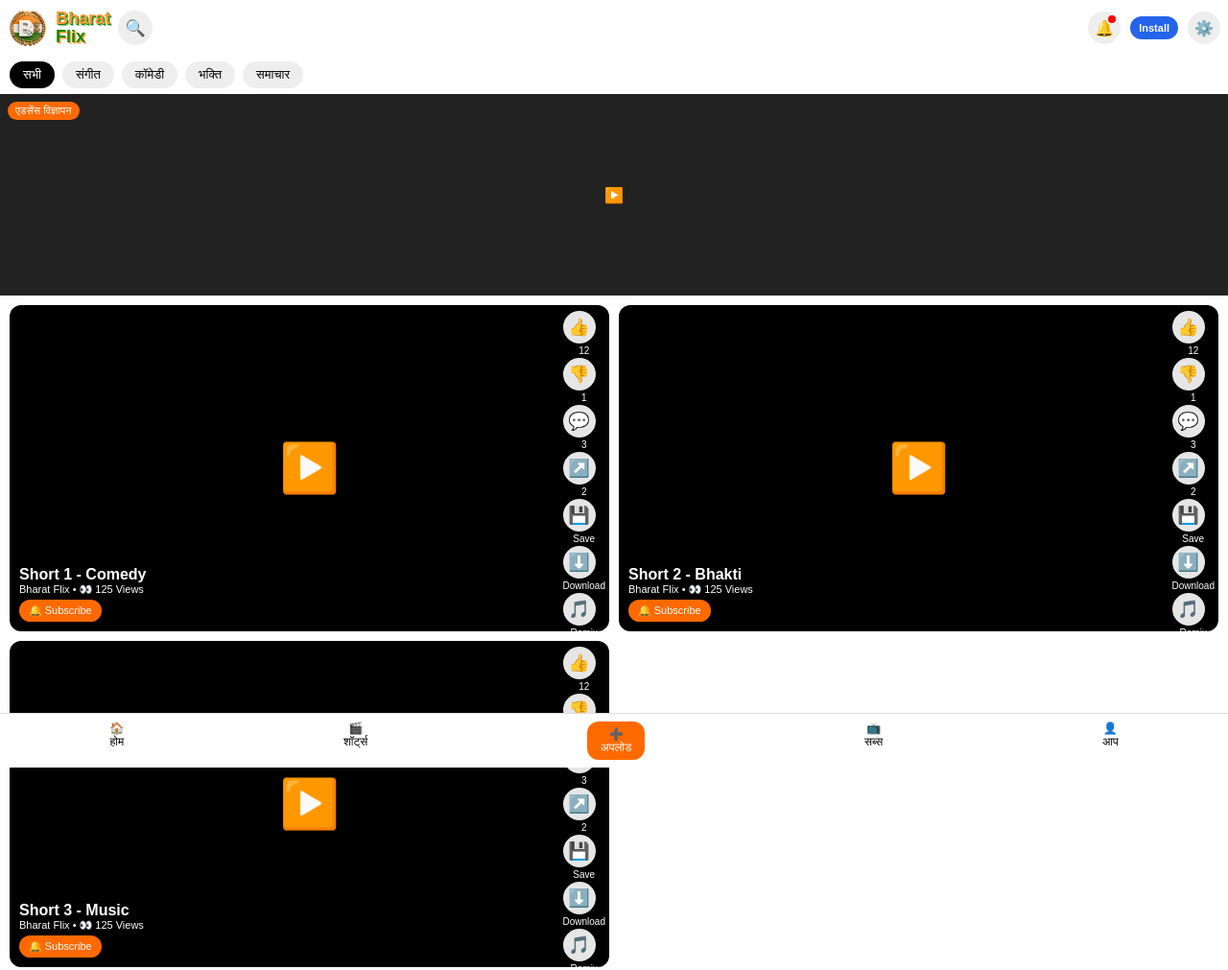
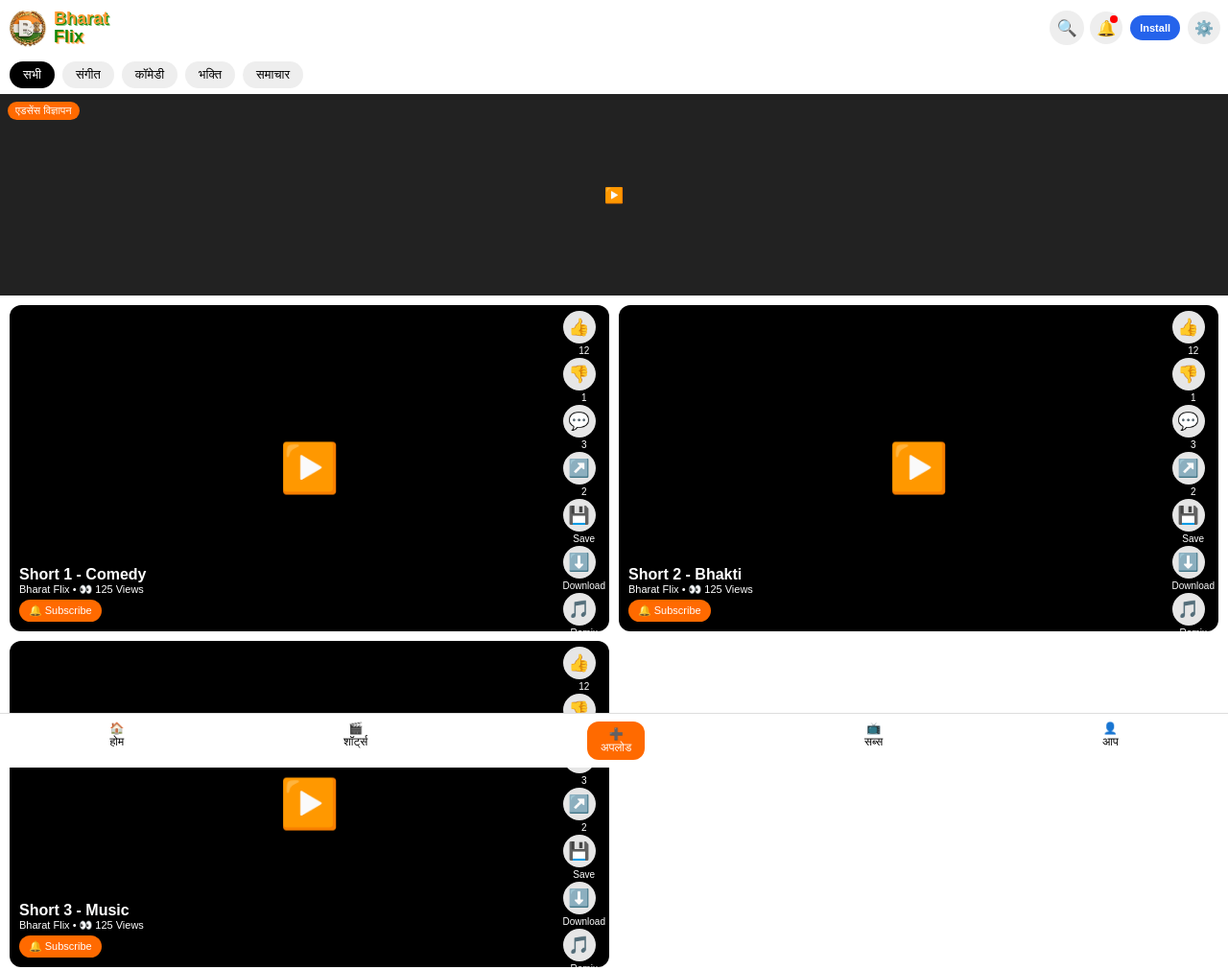
Before and after one commit to BHARATFLIX/bharat-flix, a website: page index.html in a window 1280 px wide. Shown: the top 1011 px of the page at 96% size. Drawn offline with Linux system fonts and the light colour scheme.

Commit message:
Update index.html

```diff
--- a/index.html
+++ b/index.html
@@ -16,23 +16,26 @@ body.dark{background:#0f0f0f;color:#fff}
 body.dark .top,body.dark .bottom,body.dark .popup{background:#1a1a1a;color:#fff;border-color:#333}
 body.dark .searchIconBtn,body.dark .bellBtn,body.dark .setBtn,body.dark .chip{background:#333;color:#fff}
 body.dark .chip.active{background:#fff;color:#000}
-.top{display:flex;align-items:center;gap:8px;padding:8px 8px;position:sticky;top:0;background:#fff;z-index:100}
+.top{display:flex;align-items:center;gap:6px;padding:8px 8px;position:sticky;top:0;background:#fff;z-index:100}
 .top img.logoImg{width:42px;height:42px;min-width:42px;border-radius:50%;object-fit:cover}
 .brand3d{font-size:18px;font-weight:900;line-height:1.05;white-space:nowrap;color:#FF9933;text-shadow:1px 1px 0 #138808,2px 2px 0 rgba(19,136,8,.5)}
 .brand3d span{color:#138808;text-shadow:1px 1px 0 #FF9933,2px 2px 0 rgba(255,153,51,.5)}
-.searchIconBtn{width:36px;height:36px;min-width:36px;border:none;background:#eee;border-radius:50%;font-size:17px;cursor:pointer}
+/* SEARCH RIGHT FIX - Ab Search Dayi Taraf */
+.searchIconBtn{width:36px;height:36px;min-width:36px;border:none;background:#eee;border-radius:50%;font-size:17px;cursor:pointer;margin-left:auto}
 .searchExpand{display:none;flex:1;align-items:center;background:#fff;border-radius:20px;padding:2px 3px 2px 6px;gap:2px;border:1px solid #ddd;min-width:0}
 .searchExpand.open{display:flex;position:fixed;top:62px;left:10px;right:10px;z-index:200;box-shadow:0 5px 15px rgba(0,0,0,.2)}
 .searchExpand input{flex:1;background:transparent;border:none;outline:none;min-width:0;font-size:14px}
 .searchExpand .micBtn{width:36px;height:36px;min-width:36px;border:none;background:#fff;border-radius:50%;font-size:18px;cursor:pointer}
 .searchExpand .micBtn.listening{background:#ff4444;color:#fff}
 .searchExpand .closeBtn{width:30px;height:30px;border:none;background:transparent;font-size:16px}
-.rightIcons{margin-left:auto;display:flex;align-items:center;gap:10px}
+.rightIcons{display:flex;align-items:center;gap:8px}
 .bellBtn{width:34px;height:34px;min-width:34px;border:none;background:#eee;border-radius:50%;font-size:16px;position:relative}
 .bellBtn i{position:absolute;top:4px;right:5px;width:8px;height:8px;background:red;border-radius:50%;display:block}
-#installBtn{padding:6px 9px;border:none;border-radius:15px;font-weight:700;font-size:11px;white-space:nowrap;color:#fff;cursor:pointer}
+/* INSTALL KABHI GAYAB NAHI HOGA */
+#installBtn{padding:7px 10px;border:none;border-radius:15px;font-weight:700;font-size:11px;white-space:nowrap;color:#fff;cursor:pointer;display:block!important;visibility:visible!important}
 #installBtn.blue{background:#2563eb}
 #installBtn.installing{background:#f59e0b}
+#installBtn.openBtn{background:#138808}
 .setBtn{width:34px;height:34px;min-width:34px;border:none;background:#eee;border-radius:50%;font-size:16px}
 .chips{display:flex;gap:8px;overflow-x:auto;padding:6px 10px;white-space:nowrap;scrollbar-width:none}
 .chips::-webkit-scrollbar{display:none}
@@ -50,7 +53,6 @@ body.dark .chip.active{background:#fff;color:#000}
 .shortInfo{position:absolute;left:10px;bottom:10px;right:44px;z-index:4}
 .longCard{padding:10px;grid-column:1/3;cursor:pointer;overflow:hidden}
 .longCard video{width:100%;height:180px;border-radius:12px;background:#000}
-/* YOUTUBE JAISA 1 LINE SCROLL - FIX */
 .videoActions{display:flex;gap:8px;flex-wrap:nowrap;overflow-x:auto;overflow-y:hidden;margin-top:8px;padding-bottom:6px;scrollbar-width:none;-webkit-overflow-scrolling:touch}
 .videoActions::-webkit-scrollbar{display:none}
 .videoActions button{flex-shrink:0;white-space:nowrap;padding:7px 12px;border:1px solid #ddd;border-radius:20px;background:#f5f5f5;font-size:12px;font-weight:700;cursor:pointer}
@@ -203,11 +205,11 @@ function doShopCount(id){toast('🛍️ Product Dekho - '+id);}
 function doSubscribeCount(btn){btn.textContent='🔔 Subscribed';toast('Subscribe Ho Gaya - Bell Dabao');}
 let deferredPrompt=null;let installBtn=document.getElementById('installBtn');
 function isReallyInstalled(){return window.matchMedia('(display-mode: standalone)').matches || window.navigator.standalone===true;}
-function setInstallState(){if(isReallyInstalled()){installBtn.style.display='none';}else{installBtn.style.display='block';installBtn.className='blue';installBtn.textContent='Install';}}
+function setInstallState(){if(isReallyInstalled()){installBtn.style.display='block';installBtn.className='openBtn';installBtn.textContent='Open';}else{installBtn.style.display='block';installBtn.className='blue';installBtn.textContent='Install';}}
 localStorage.removeItem('bf_installed');setInstallState();
 window.addEventListener('beforeinstallprompt',e=>{e.preventDefault();deferredPrompt=e;setInstallState();});
 window.addEventListener('appinstalled',()=>{deferredPrompt=null;toast('Install Ho Gaya - Home Screen Par Dekho - BharatFlix Aa Gaya');setInstallState();});
-function installApp(){if(isReallyInstalled()){toast('Pehle Se Install Hai - Home Screen Par Dekho');return;}if(deferredPrompt){installBtn.className='installing';installBtn.textContent='...';deferredPrompt.prompt();deferredPrompt.userChoice.then(r=>{if(r.outcome==='accepted'){toast('Install Ho Raha Hai - Home Screen Par Dekho');}else{setInstallState();toast('Install Cancel Ho Gaya - Phir Se Install Dabao');}deferredPrompt=null;});}else{toast('Thoda Ruko - Page Reload Ho Raha Hai - Phir Install Dabao');setInstallState();setTimeout(()=>location.reload(),1000);}}
+function installApp(){if(isReallyInstalled()){toast('App Pehle Se Install Hai - Home Screen Par Dekho - Open Hai');return;}if(deferredPrompt){installBtn.className='installing';installBtn.textContent='...';deferredPrompt.prompt();deferredPrompt.userChoice.then(r=>{if(r.outcome==='accepted'){toast('Install Ho Raha Hai - Home Screen Par Dekho');}else{setInstallState();toast('Install Cancel Ho Gaya - Phir Se Install Dabao');}deferredPrompt=null;});}else{toast('Thoda Ruko - Page Reload Ho Raha Hai - Phir Install Dabao');setInstallState();setTimeout(()=>location.reload(),1000);}}
 function goHome(){document.querySelectorAll('.popup').forEach(p=>p.style.display='none');document.getElementById('searchExpand').classList.remove('open');document.getElementById('searchIconBtn').style.display='block';window.scrollTo(0,0);doSearch('');}
 function playAd(){toast('Ad Chal Raha Hai');}
 let allVideos=[{type:'short',title:'Short 1 - Comedy',id:'s1'},{type:'short',title:'Short 2 - Bhakti',id:'s2'},{type:'short',title:'Short 3 - Music',id:'s3'},{type:'long',title:'Bharat Flix Aapka Apna Swadeshi Platform',id:'l1'},{type:'short',title:'Short 4 - News',id:'s4'},{type:'short',title:'Short 5 - Gaming',id:'s5'},{type:'long',title:'Long 2 - Bhakti Special',id:'l2'},{type:'short',title:'Short 6 - Kirtan',id:'s6'}];
```
